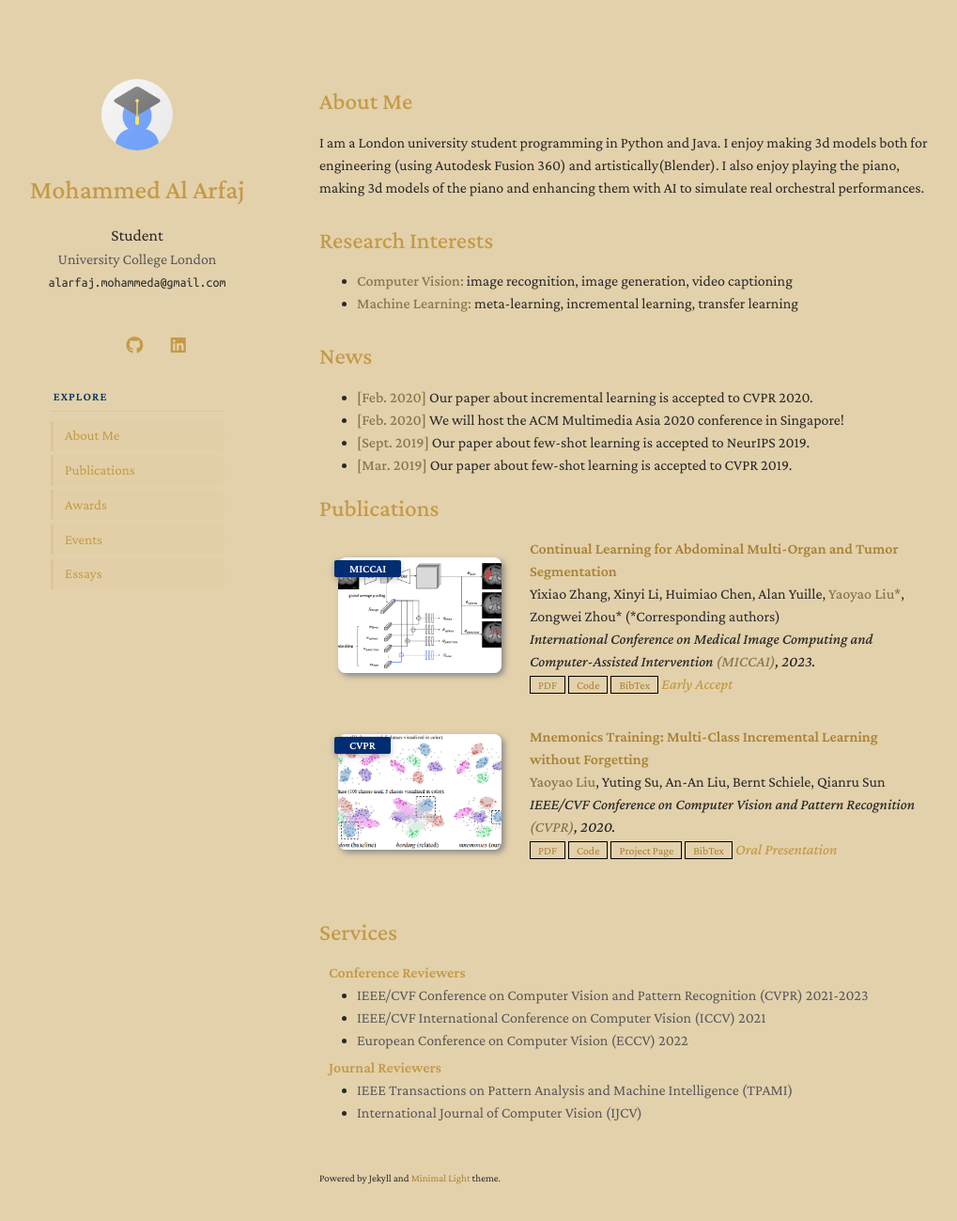
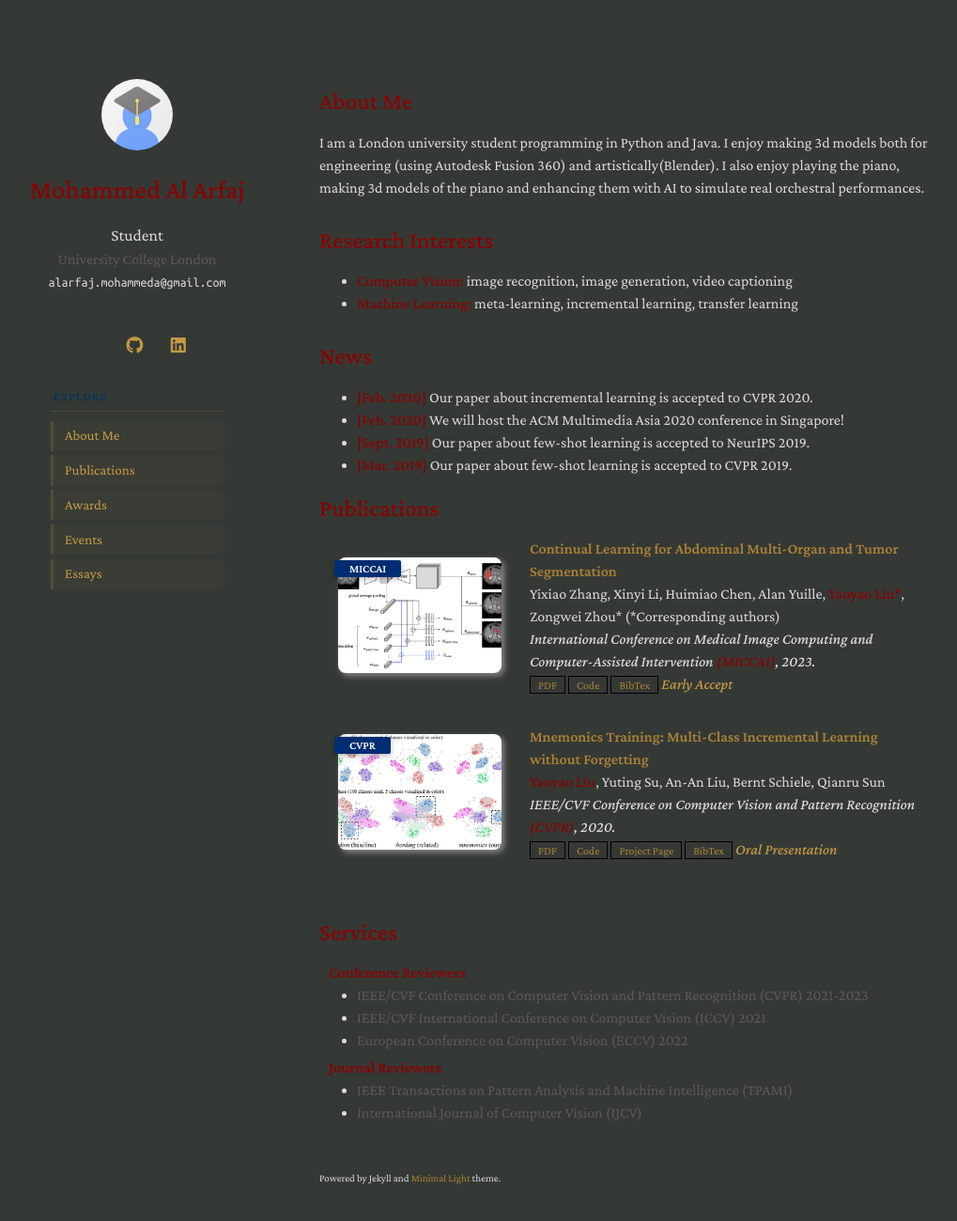
Before and after one commit to alarfajm/alarfajm.github.io, a Jekyll site: the page built from index.md, in a window 1280 px wide and 1334 px high. Shown: the top 1299 px of the window at 94% size, without its empty margins (130-1149 px from the left). Built offline with Jekyll 4.4.1, drawn with Linux system fonts in a browser that asks for light colours; some web fonts are replaced; a style sheet for code colours, icons or effects is not loaded; our own code applies the rules of GitHub Pages for plain Markdown files.

Commit message:
Update minimal-light.scss

```diff
--- a/_sass/minimal-light.scss
+++ b/_sass/minimal-light.scss
@@ -681,32 +681,32 @@ footer {
 
 /* Main background and text */
 body {
-    background-color: #e3d1ac !important;
-    color: #292929 !important;
+    background-color: #353935 !important;
+    color: #DADBDD !important;
 }
 
 /* Main headings */
 h1, h2, h3, h4, h5, h6 {
-    color: #C49A45 !important;
+    color: #8B0000 !important;
 }
 
 /* Links */
 a {
-    color: #A98235 !important;
+    color: #C0C0C0 !important;
 }
 
 a:hover {
-    color: #D4AF63 !important;
+    color: #ABABAB !important;
 }
 
 /* Navigation */
 nav a {
-    color: #8C754B !important;
+    color: #8B0000 !important;
 }
 
 /* Profile information */
 strong, b {
-    color: #8C754B;
+    color: #8B0000;
 }
 
 /* Horizontal separators */
@@ -732,16 +732,16 @@ hr {
 nav a:hover,
 .social-icons a:hover,
 .menu a:hover {
-    color: #D4AF63 !important;
+    color: #FF474C !important;
 }
 
 /* General links */
 a {
-    color: #A98235 !important;
+    color: #C0C0C0 !important;
 }
 
 a:hover {
-    color: #D4AF63 !important;
+    color: #ABABAB !important;
 }
 
 /* ===== GOLD NAVIGATION AND ICONS ===== */
```
